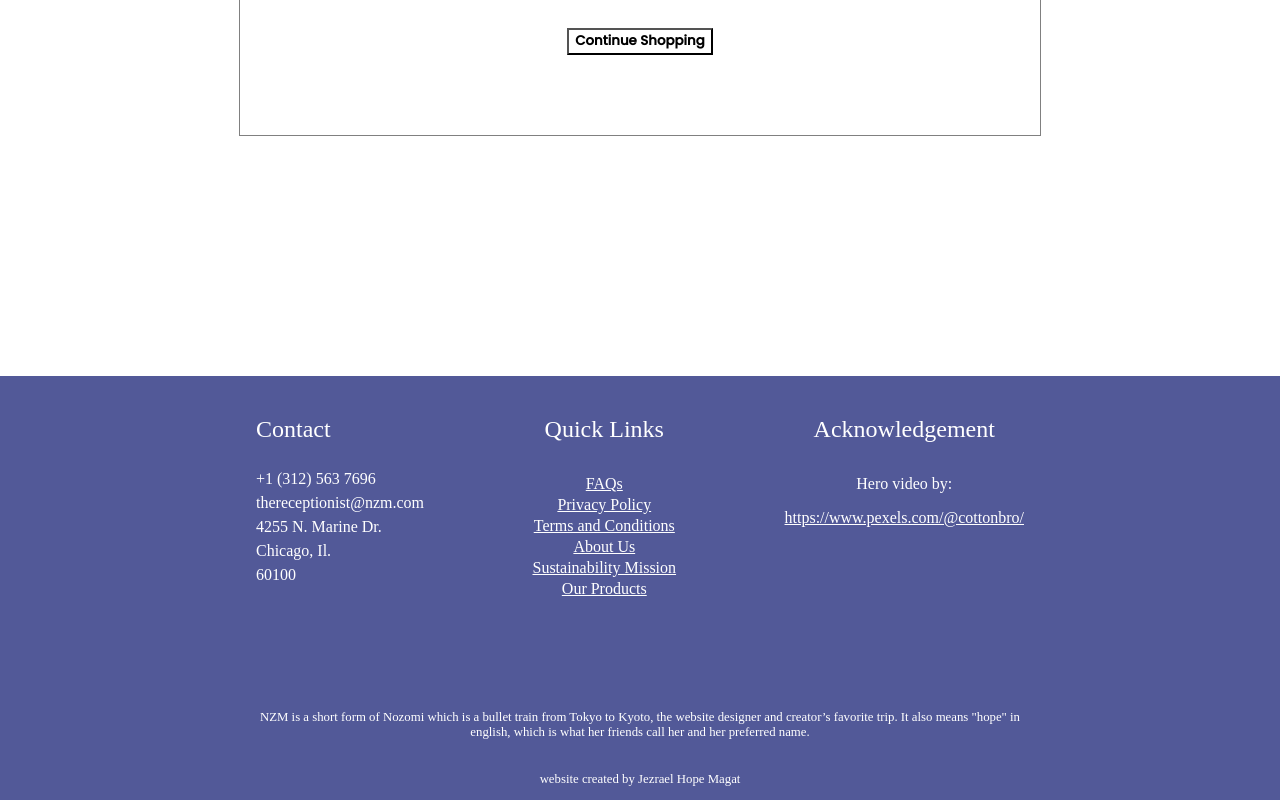
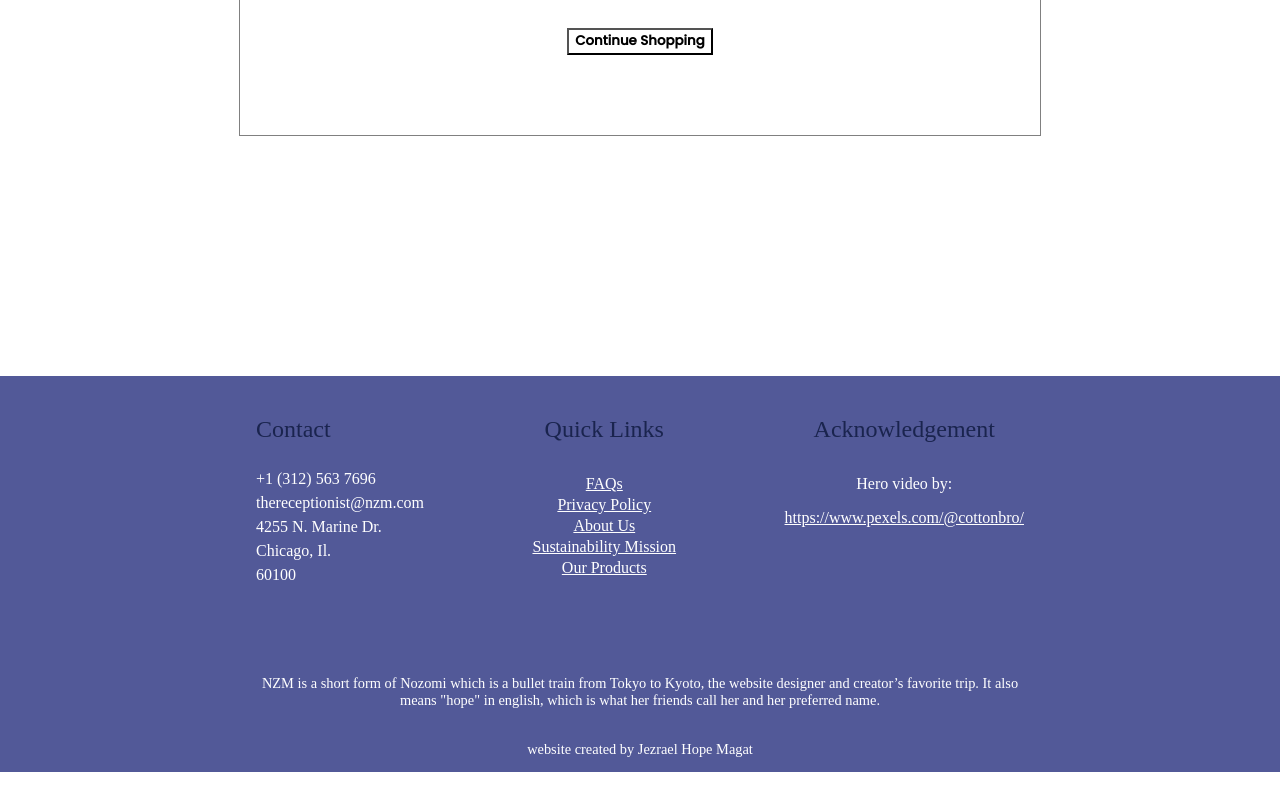
Before and after one commit to jezraelhope/ecomm, a React (Create React App) app: page /Order-Confirmed in a window 1280 px wide. Shown: the part 643-1443 px from the top of the page. After the commit the page ends 1415 px from the top, so only its background shows below. Built offline with nearby package versions, Linux system fonts and the light colour scheme; a web font is replaced by a local one.

Commit message:
modified footer styling

```diff
--- a/src/Shared/Footer/Footer.js
+++ b/src/Shared/Footer/Footer.js
@@ -20,8 +20,8 @@ const Footer = () => {
 					<p className='footer-header'>Quick Links</p>
 					<div className='footer-links'>
 						<a href='#'>FAQs</a>
-						<a href='#'>Privacy Policy</a>
-						<a href='#'>Terms and Conditions</a>
+						<a href='https://www.privacypolicygenerator.info/live.php?token=oJoRuGqZZDYntGQ7MJuZXspZ26Nfp2Zf'>Privacy Policy</a>
+						{/* <a href='https://www.termsandconditionsgenerator.com/live.php?token=kvYXMbbqMwSsj7GIkYR3PEhFBmar94Yk'>Terms and Conditions</a> */}
 						<a href='#'>About Us</a>
 						<a href='#'>Sustainability Mission</a>
 						<a href='#'>Our Products</a>
--- a/src/Shared/Footer/footer.css
+++ b/src/Shared/Footer/footer.css
@@ -24,8 +24,9 @@
 }
 
 .footer-header {
-	font-size: 1.2rem;
+	font-size: min(5vw, 20px);
 	margin-bottom: 1rem;
+	color: #1A244E;
 }
 
 .contact-details {
@@ -56,11 +57,11 @@
 .website-info {
 	width: 60%;
 	text-align: center;
-	margin-top: 2rem;
+	margin-top: 1rem;
 }
 
 .website-info > p{
-	font-size: .8rem;
+	font-size: .9rem;
 }
 
 .footer-footer {
```
